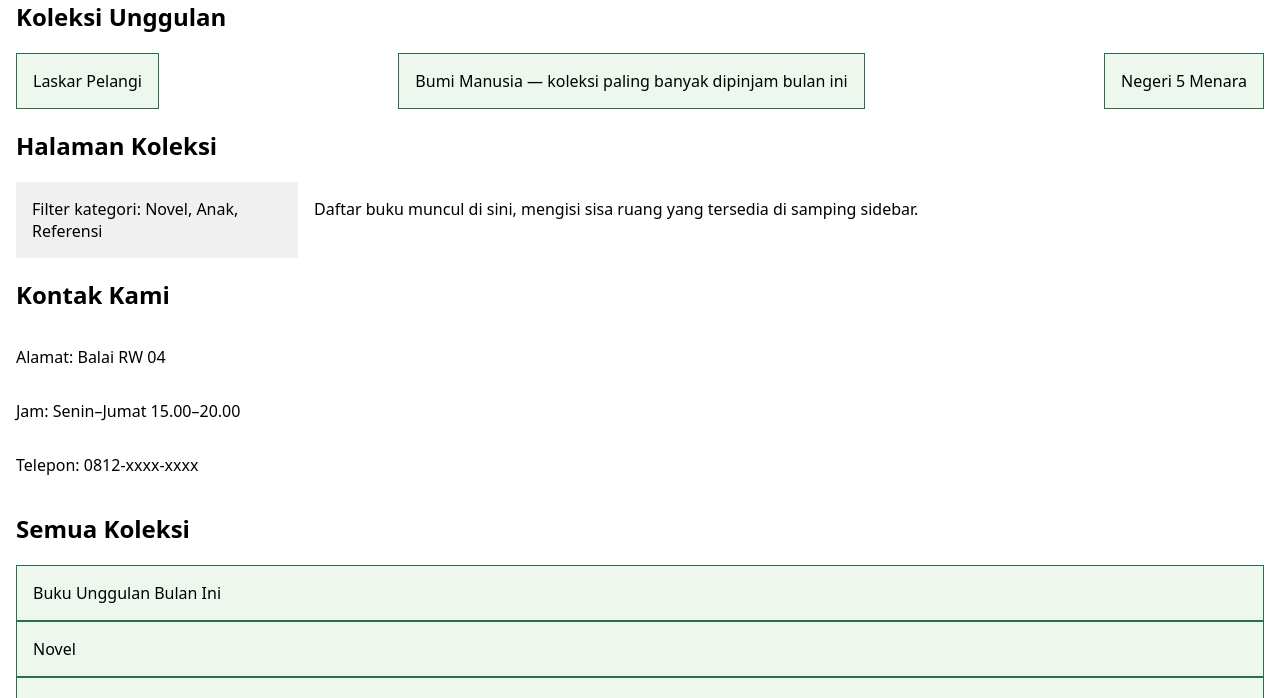
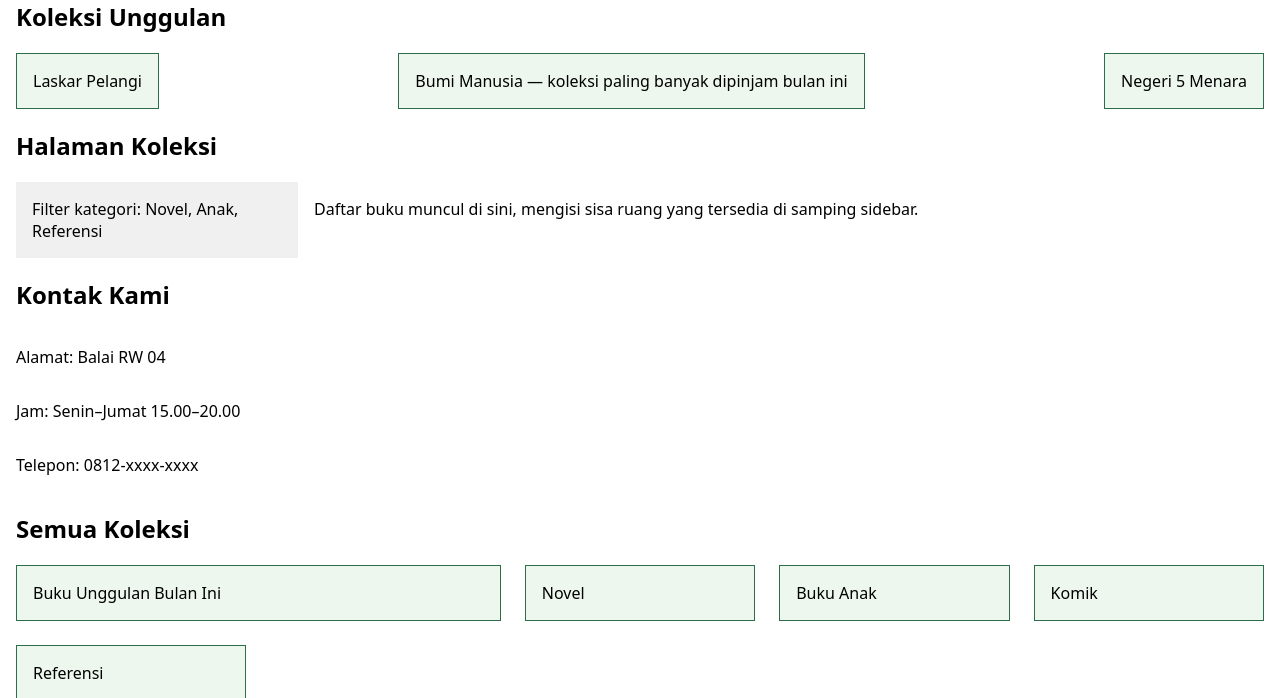
Before and after one commit to webdev-if-its/pweb-5053251033, a website: page m03/index.html in a window 1280 px wide. Shown: the part 102-800 px from the top of the page. Drawn offline with Linux system fonts and the light colour scheme.

Commit message:
M03 Flex & Grid

```diff
--- a/m03/style.css
+++ b/m03/style.css
@@ -6,14 +6,14 @@ body {
   margin: 0;
   padding: 1rem;
 }
+
 .kartu-flex {
-/* Level 1 */
+  /* Level 1 */
   display: flex;
-
-/* Level 2 */
+  /* Level 2 */
   justify-content: space-between;
-/* Level 3  */
- align-items: flex-start;
+  /* Level 3 */
+  align-items: flex-start;
 }
 
 .kartu {
@@ -47,6 +47,9 @@ body {
 
 /* Level 6 */
 .kisi {
+  display: grid;
+  grid-template-columns: repeat(auto-fit, minmax(200px, 1fr));
+  gap: 1.5rem;
 }
 
 .kartu-grid {
@@ -58,6 +61,9 @@ body {
 /* Level 7 */
 
 /* Level 8 */
+.unggulan {
+  grid-column: span 2;
+}
 
 /* Level 9
 
```
